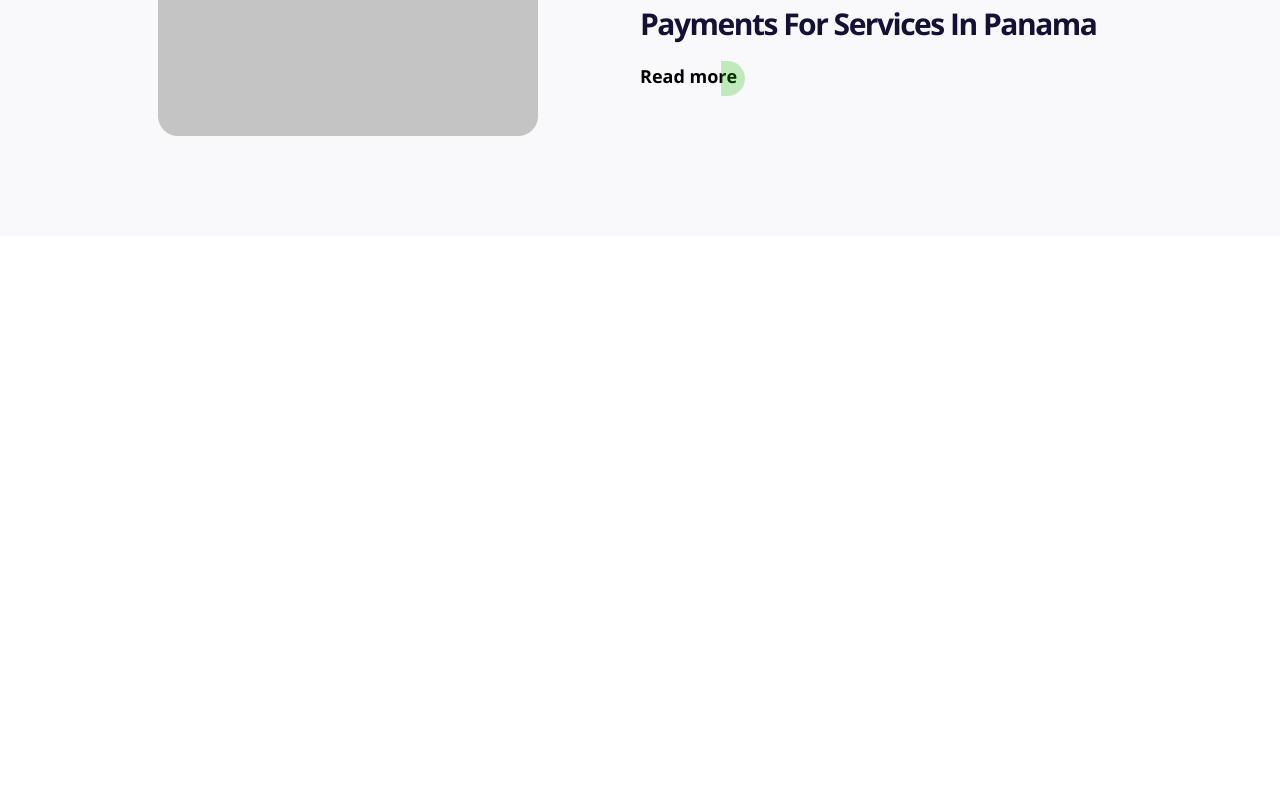
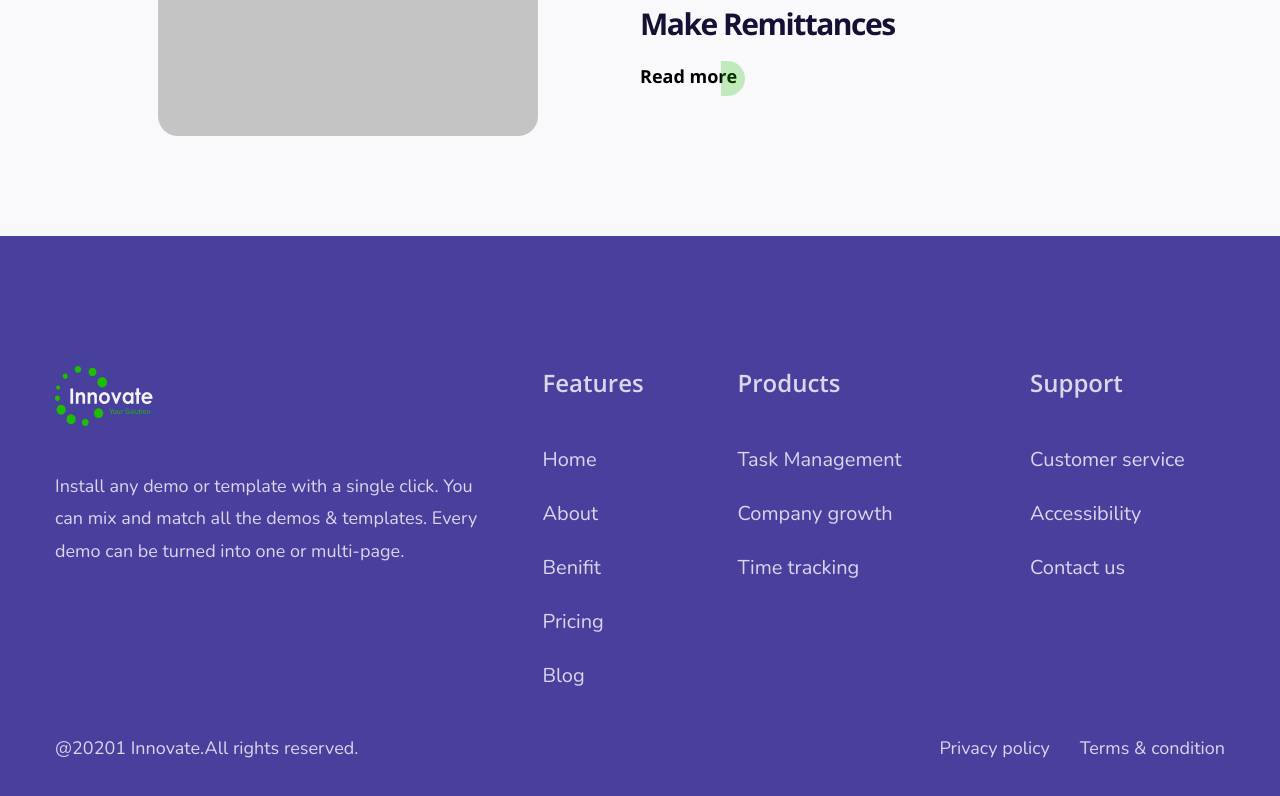
Before and after one commit to mdsalathossain0/innovative-project-final, a React (Vite) app: page / in a window 1280 px wide. Shown: the part 6475-7271 px from the top of the page. Before the commit the page ends 6711 px from the top, so only its background shows below. Built offline with nearby package versions, Linux system fonts and the light colour scheme; a web font is replaced by a local one.

Commit message:
Footer Part done

```diff
--- a/src/App.jsx
+++ b/src/App.jsx
@@ -8,6 +8,7 @@
 import Plan from './layouts/Plan'
 import Aboutus from './layouts/Aboutus'
 import Like from './layouts/Like'
+import Footer from './layouts/Footer'
 
 const App = () => {
   return (
@@ -23,6 +24,7 @@
 <Plan/>
 <Aboutus/>
 <Like/>
+<Footer/>
 
 </div>
 
--- /dev/null
+++ b/src/components/FooterList.jsx
@@ -0,0 +1,9 @@
+import React from 'react'
+
+const FooterList = ({text}) => {
+  return (
+    <li className='list-none text-xl text-[#fafafee6] font-nunito leading-[120%] opacity-90'>{text}</li>
+  )
+}
+
+export default FooterList
--- a/src/components/LikeCard.jsx
+++ b/src/components/LikeCard.jsx
@@ -10,7 +10,7 @@
 const LikeCard = ({text}) => {
   return (
 
-    <>
+
       <Flex>
         <div className='w-6/12'>
         <div className='w-[380px] h-[220px] mx-auto rounded-20'>
@@ -29,7 +29,6 @@
         <SupportCardEffect className='-top-[3px] -right-2 '/>
         </div>
     </Flex>
-    </>
   )
 }
 
--- /dev/null
+++ b/src/layouts/Footer.jsx
@@ -0,0 +1,60 @@
+import React from 'react'
+import Container from '../components/Container'
+import Flex from '../components/Flex'
+import Images from '../components/Images'
+
+import Logoimg from '../assets/mainlogo.png'
+import FooterList from '../components/FooterList'
+
+const Footer = () => {
+  return (
+    <footer className='bg-seventh pt-[130px] pb-14'>
+        <Container>
+            <Flex>
+                <div className='w-5/12'>
+                    <div>
+                        <Images src={Logoimg}/>
+                    </div>
+                    <p className='w-[449px] pt-11 text-lg text-[#fafafee6] font-nunito font-normal leading-[180%] opacity-90'>Install any demo or template with a single click. You can mix and match all the demos & templates. Every demo can be turned into one or multi-page.</p>
+                </div>
+                <div className='w-2/12'>
+                   <h5 className='text-2xl text-[#fafafee6] font-san font-semibold leading-[140%] pb-12 opacity-90'>Features</h5>
+                    <Flex className='flex-col gap-y-[30px]'>
+                        <FooterList text='Home'/>
+                        <FooterList text='About'/>
+                        <FooterList text='Benifit'/>
+                        <FooterList text='Pricing'/>
+                        <FooterList text='Blog'/>
+                    </Flex>
+                </div>
+                <div className='w-3/12'>
+                <h5 className='text-2xl text-[#fafafee6] font-san font-semibold leading-[140%] pb-12 opacity-90'>Products</h5>
+                    <Flex className='flex-col gap-y-[30px]'>
+                        <FooterList text='Task Management'/>
+                        <FooterList text='Company growth'/>
+                        <FooterList text='Time tracking'/>
+                    </Flex></div>
+                <div className='w-2/12'>
+                <h5 className='text-2xl text-[#fafafee6] font-san font-semibold leading-[140%] pb-12 opacity-90'>Support</h5>
+                    <Flex className='flex-col gap-y-[30px]'>
+                        <FooterList text='Customer service'/>
+                        <FooterList text='Accessibility'/>
+                        <FooterList text='Contact us'/>
+                    </Flex>
+                </div>
+            </Flex>
+            <Flex className='justify-between'>
+                <div className='pt-11'>
+                <p className='w-[449px] text-lg text-[#fafafee6] font-nunito font-normal leading-[180%] opacity-90'>@20201 Innovate.All rights reserved.</p>
+                </div>
+                <div  className='pt-11'>
+                <p className='w-[449px]  text-lg text-[#fafafee6] font-nunito font-normal leading-[180%] opacity-90 inline'>Privacy policy</p>
+                <p className='w-[449px]  text-lg text-[#fafafee6] font-nunito font-normal leading-[180%] opacity-90 inline pl-[30px]'>Terms & condition</p>
+                </div>
+            </Flex>
+        </Container>
+    </footer>
+  )
+}
+
+export default Footer
--- a/src/layouts/Like.jsx
+++ b/src/layouts/Like.jsx
@@ -12,8 +12,8 @@
             <Heading className='pb-16 pl-[100px]' text='You May Also Like '/>
             <Flex className='flex-col gap-y-10'>
             <LikeCard text='Punto Pago Allows Quick And Secure Payments For Services In Panama'/>
-            <LikeCard text='Punto Pago Allows Quick And Secure Payments For Services In Panama'/>
-            <LikeCard text='Punto Pago Allows Quick And Secure Payments For Services In Panama'/>
+            <LikeCard text='The User Can Also Replenish A Balance Make Remittances '/>
+            <LikeCard text='The User Can Also Replenish A Balance Make Remittances '/>
             </Flex>
         </Container>
     </section>
--- a/tailwind.config.js
+++ b/tailwind.config.js
@@ -15,6 +15,7 @@
         'fourth': '#1BBF00',
         'fifth': '#FAFAFE',
         'sixth': '#E6E5F3',
+        'seventh': '#48409C',
       },
       fontFamily: {
         'san': ['Open Sans'],
```
